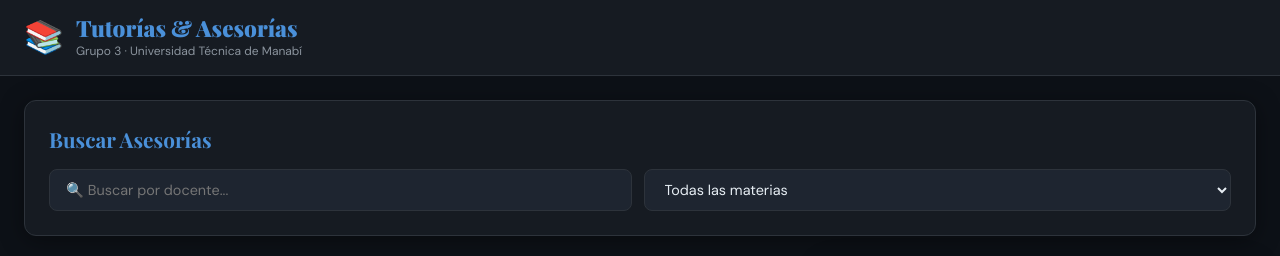
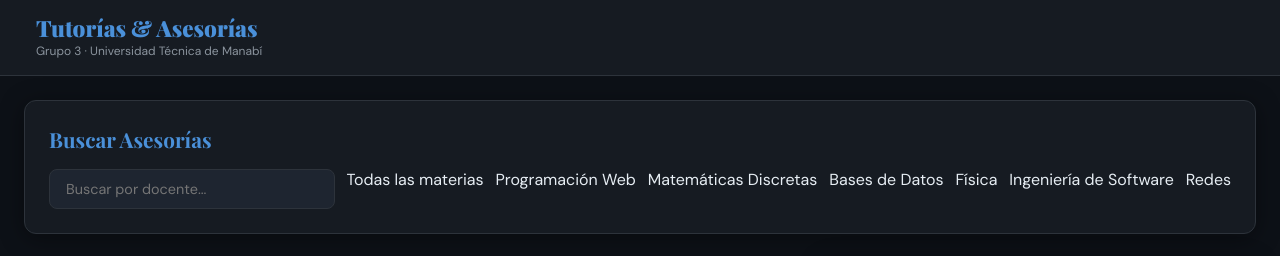
Before and after one commit to nohelialeon/tutoria_grupo3, a plain HTML site: page tutoriasyasesorias/index.html in a window 1280 px wide. Shown: the top 256 px of the page. Drawn offline with nearby package versions, Linux system fonts and the light colour scheme.

Commit message:
index.html

```diff
--- a/tutoriasyasesorias/index.html
+++ b/tutoriasyasesorias/index.html
@@ -13,7 +13,7 @@
   <header class="header">
     <div class="header-inner">
       <div class="logo-block">
-        <span class="logo-icon">📚</span>
+        <span class="logo-icon"></span>
         <div>
           <h1 class="site-title">Tutorías &amp; Asesorías</h1>
           <p class="site-sub">Grupo 3 · Universidad Técnica de Manabí</p>
@@ -28,7 +28,7 @@
     <section class="filtros card-container">
       <h2>Buscar Asesorías</h2>
       <div class="filtros-controles">
-        <input type="text" id="input-busqueda" class="search-input" placeholder="🔍 Buscar por docente...">
+        <input type="text" id="input-busqueda" class="search-input" placeholder="Buscar por docente..."
         <select id="select-materia" class="filter-select">
           <option value="Todas">Todas las materias</option>
           <option value="Programación Web">Programación Web</option>
```
